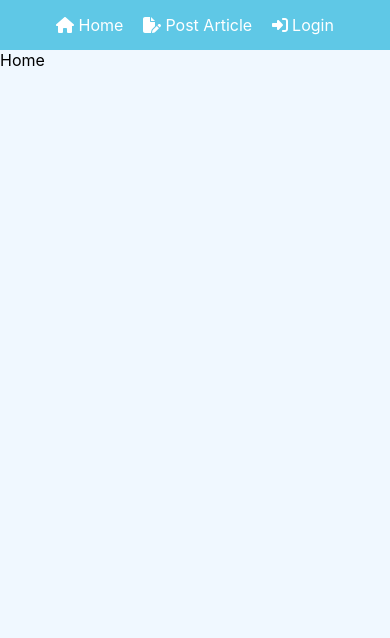
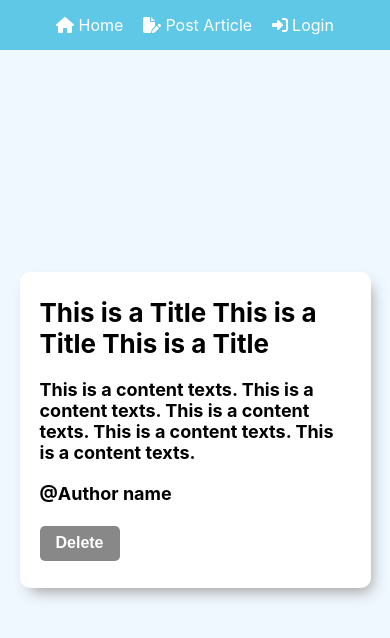
Before and after one commit to hayapy88/blog, a React (Create React App) app: page / in a window 390 px wide. Shown: the top 638 px of the page. Built offline with nearby package versions, Linux system fonts and the light colour scheme.

Commit message:
Add styles for Home page and adjust for PostArticle too

```diff
--- /dev/null
+++ b/src/components/Home.css
@@ -0,0 +1,36 @@
+@import url("./PostArticle.css");
+
+.postContainer.postContainer--home {
+  min-height: auto;
+  height: auto;
+  padding: 30px;
+}
+
+@media screen and (max-width: 420px) {
+  .postContainer.postContainer--home {
+    padding: 20px;
+  }
+}
+
+.postHeading.postHeading--title {
+  font-size: 30px;
+}
+
+@media screen and (max-width: 767px) {
+  .postHeading.postHeading--title {
+    font-size: 26px;
+  }
+}
+
+.postHeading.postHeading--author {
+  font-weight: bold;
+}
+
+.postContainer button.deleteButton {
+  width: 80px;
+  margin: 7px 0;
+  background-color: #888;
+}
+.postContainer button.deleteButton:hover {
+  background-color: #555;
+}
--- a/src/components/Home.js
+++ b/src/components/Home.js
@@ -1,7 +1,35 @@
 import React from "react";
+import "./Home.css";
 
 const Home = () => {
-  return <div>Home</div>;
+  const deletePostData = () => {
+    console.log("Clicked Delete button");
+  };
+  return (
+    <div className="postBlock">
+      <div className="postContainer postContainer--home">
+        <div className="postPart">
+          <h2 className="postHeading postHeading--title">
+            This is a Title This is a Title This is a Title
+          </h2>
+        </div>
+        <div className="postPart">
+          <p className="postHeading">
+            This is a content texts. This is a content texts. This is a content
+            texts. This is a content texts. This is a content texts.
+          </p>
+        </div>
+        <div className="postPart">
+          <p className="postHeading postHeading--author">@Author name</p>
+        </div>
+        <div className="postPart">
+          <button className="deleteButton" onClick={deletePostData}>
+            Delete
+          </button>
+        </div>
+      </div>
+    </div>
+  );
 };
 
 export default Home;
--- a/src/components/PostArticle.css
+++ b/src/components/PostArticle.css
@@ -19,7 +19,8 @@
   flex-direction: column;
   justify-content: center;
   width: 500px;
-  height: 400px;
+  max-width: 100%;
+  min-height: 400px;
   padding: 30px 40px;
   box-shadow: 5px 8px 15px -5px #999;
   gap: 10px;
@@ -27,15 +28,15 @@
 
 @media screen and (max-width: 767px) {
   .postContainer {
-    height: 380px;
-    padding: 0 30px;
+    min-height: 380px;
+    padding: 20px 30px;
   }
 }
 
 @media screen and (max-width: 420px) {
   .postContainer {
-    height: 360px;
-    padding: 0 20px;
+    min-height: 360px;
+    padding: 20px;
   }
 }
 
```
